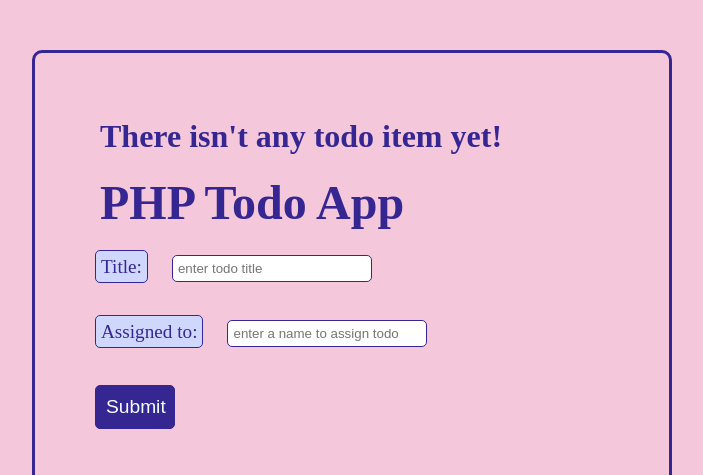
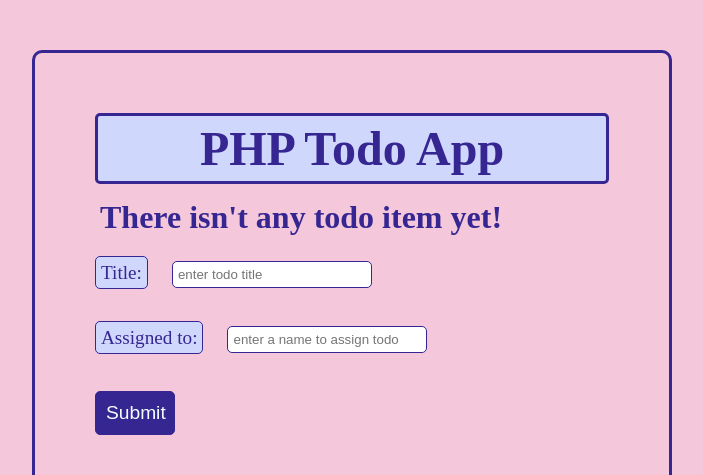
Before and after one commit to caglar-kaya/php-todo-app, a PHP site: page / in a window 1280 px wide. Shown: the top 475 px of the page, without its empty margins (288-991 px from the left). Run offline with PHP 8.4, Linux system fonts and the light colour scheme; data that the repository does not hold is empty.

Commit message:
edit main page title

```diff
--- a/css/index.css
+++ b/css/index.css
@@ -53,6 +53,10 @@ h1 {
     padding: 5px;
     color: var(--main-text-color);
     font-size: 3rem;
+    text-align: center;
+    border: solid 3px var(--main-border-color);
+    border-radius: 5px;
+    background-color: var(--main-background-color);
 }
 
 .inputText {
--- a/public/index.php
+++ b/public/index.php
@@ -17,6 +17,7 @@ $sql = "SELECT * FROM todoItems";
 $result = $conn->query($sql);
 
 if ($result->num_rows > 0) {
+    echo "<h1>PHP Todo App</h1>";
     // output data of each row
     while ($row = $result->fetch_assoc()) {
         echo "<strong>ID: </strong>" . $row["id"] .
@@ -30,6 +31,7 @@ if ($result->num_rows > 0) {
         echo "<br>";
     }
 } else {
+    echo "<h1>PHP Todo App</h1>";
     echo "<h3>There isn't any todo item yet!</h3>";
 }
 
--- a/public/index.view.php
+++ b/public/index.view.php
@@ -4,7 +4,6 @@
         <title>PHP Todo App</title>
     </head>
     <body>
-        <h1>PHP Todo App</h1>
         <form method="post" action="create.php">
             <label for="title">Title:</label>
             <input type="text" id="title" name="title" class="inputText" placeholder="enter todo title"><br><br>
```
